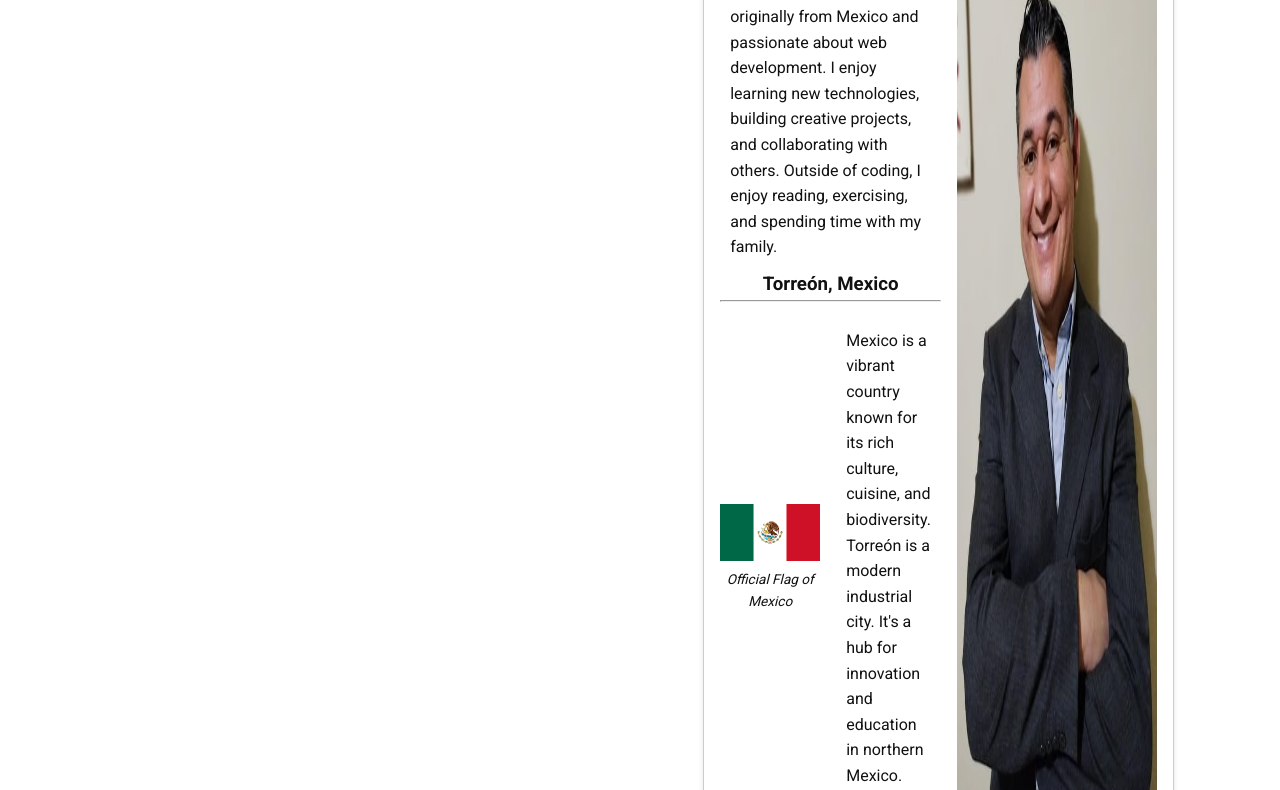
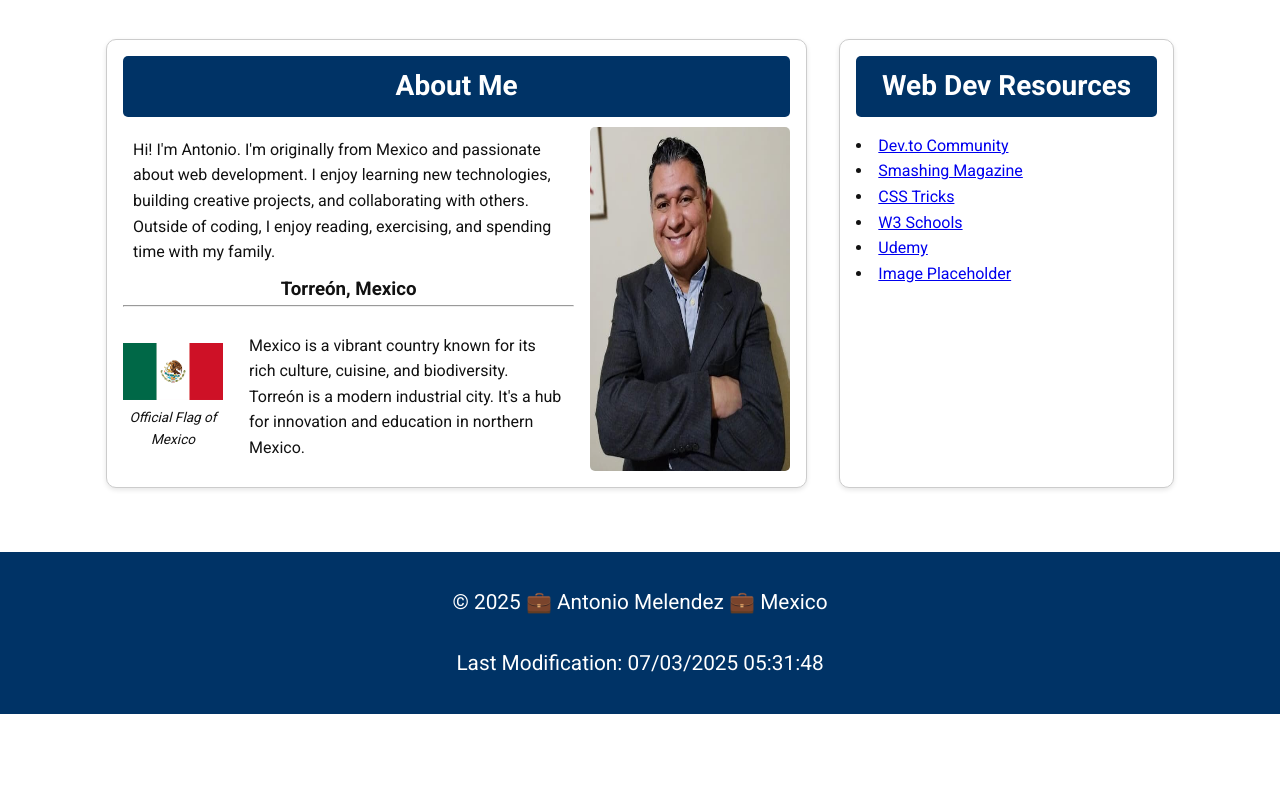
Before and after one commit to github-antoniomelendez/wdd131, a plain HTML site: page index.html in a window 1280 px wide. Shown: the part 299-1089 px from the top of the page. After the commit the page ends 1013 px from the top, so only its background shows below. Drawn offline with Linux system fonts and the light colour scheme.

Commit message:
fixed all issues

```diff
--- a/index.html
+++ b/index.html
@@ -28,7 +28,8 @@
 
     <main>
         <h1>Antonio Melendez</h1>
-        <section class="card">
+
+        <section class="card about-card">
             <h2>About Me</h2>
             <div class="about-container">
                 <div class="about-text">
@@ -52,7 +53,7 @@
             </div>
         </section>
 
-        <section class="card">
+        <section class="card resources-card">
             <h2>Web Dev Resources</h2>
             <ul>
                 <li><a href="https://dev.to/" target="_blank">Dev.to Community</a></li>
--- a/styles/base.css
+++ b/styles/base.css
@@ -37,6 +37,15 @@ header {
     color: var(--light-bg);
     padding: 1rem;
     text-align: center;
+}
+
+#course-title {
+    display: block;
+    font-size: clamp(2rem, 5vw, 3rem);
+    font-weight: bold;
+    text-align: center;
+    margin-bottom: 0.5rem;
+    color: var(--light-bg); /* if using inside a dark header */
 }
 
 header h1 {
@@ -94,17 +103,43 @@ main {
     margin: 2rem auto;
     padding: 0 1rem;
     display: grid;
-    grid-template-columns: 2fr 1fr;
+    grid-template-columns: repeat(3, 1fr);
     gap: 2rem;
 }
 
-@media (min-width: 768px) {
+main h1 {
+    grid-column: 1 / -1; /* spans all columns */
+    text-align: center;
+    font-size: 2rem;
+    margin-bottom: 1rem; }
+
+.about-card {
+    grid-column: span 2; /* first 2/3 of the space (left side) */
+}
+
+.resources-card {
+    grid-column: span 1; /* last 1/3 of the space (right side) */
+}
+
+@media (max-width: 768px) {
     main {
-        grid-template-columns: 2fr 1fr;
+        grid-template-columns: 1fr;
+    }
+
+    .about-card, .resources-card {
+        grid-column:  1 / -1;
     }
 }
 
 /* Cards */
+/* Card Layout */
+.about-card {
+    grid-column: span 2; /* takes 2/3 width if grid is 3 columns */
+}
+
+.resources-card {
+    grid-column: span 1; }
+
 .card {
     border: 1px solid #ccc;
     border-radius: 10px;
```
